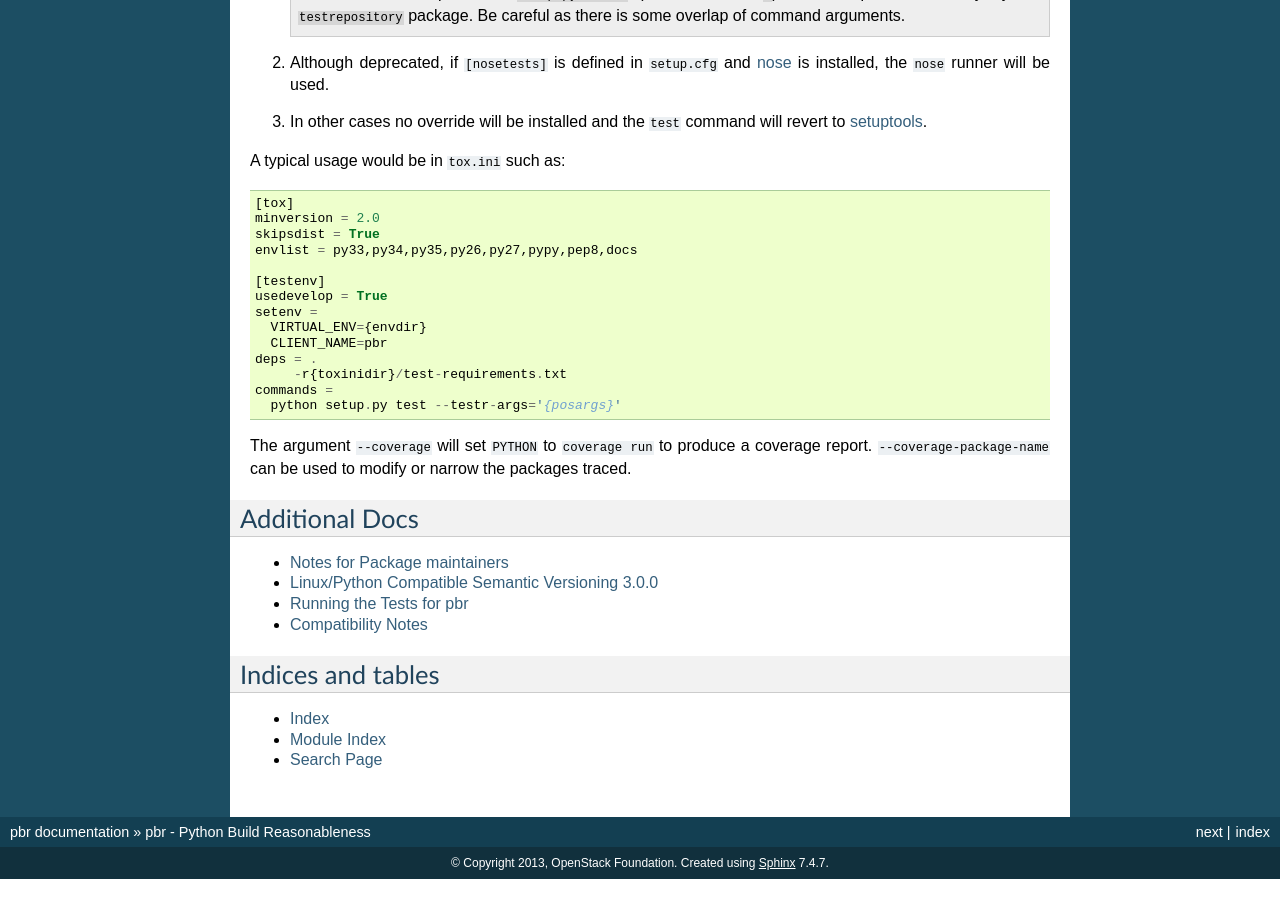
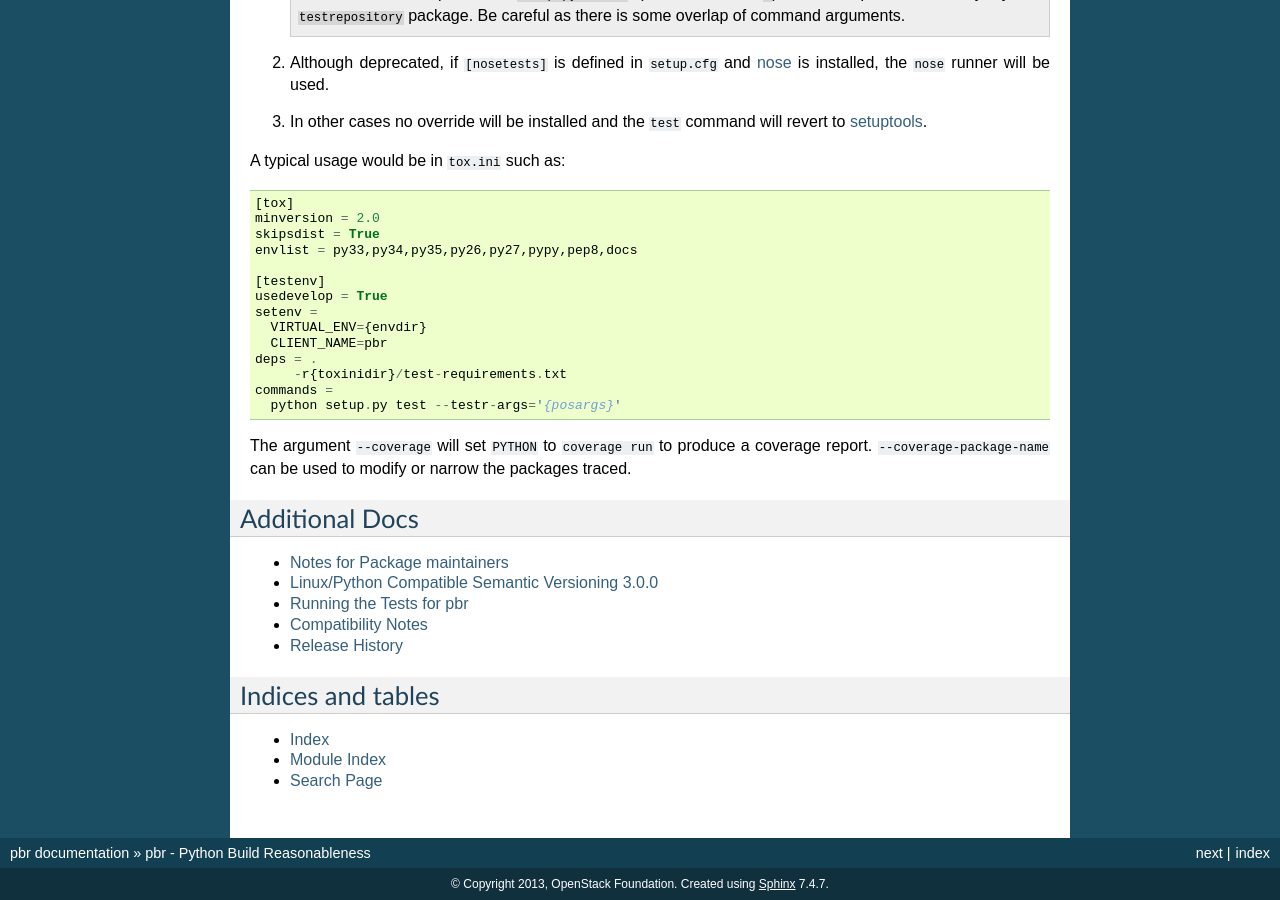
Before and after one commit to openstack/pbr, a Sphinx documentation site: the page built from doc/source/index.rst, in a window 1280 px wide and 900 px high, scrolled down 6198 px. Built offline with Sphinx 7.4.7, drawn with Linux system fonts in a browser that asks for light colours; pages that are not in the unit, such as notebooks, are missing from menus; before the commit the page ends 7077 px from its top, so only the background shows below that.

Commit message:
add changelog to published documentation
Include the ChangeLog content in the published documentation to make it
possible to read without downloading the source. Add a link to the new
page to the readme for discoverability.

Change-Id: I3cc06846b6d84f5b175a33a48838c8a6a5e1771d
Closes-Bug: #1681725
Signed-off-by: Doug Hellmann <doug@doughellmann.com>

```diff
--- a/README.rst
+++ b/README.rst
@@ -34,6 +34,7 @@ them as quickly as possible.
 * Documentation: http://docs.openstack.org/developer/pbr
 * Source: http://git.openstack.org/cgit/openstack-dev/pbr
 * Bugs: http://bugs.launchpad.net/pbr
+* Change Log: https://docs.openstack.org/developer/pbr/history.html
 
 .. _d2to1: https://pypi.python.org/pypi/d2to1
 .. _distutils2: https://pypi.python.org/pypi/Distutils2
--- /dev/null
+++ b/doc/source/history.rst
@@ -0,0 +1,5 @@
+=================
+ Release History
+=================
+
+.. include:: ../../ChangeLog
--- a/doc/source/index.rst
+++ b/doc/source/index.rst
@@ -448,6 +448,7 @@ Additional Docs
    testing
    compatibility
    api/modules
+   history
 
 Indices and tables
 ==================
```
